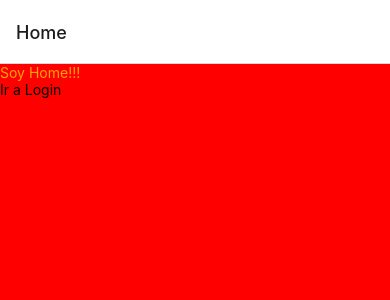
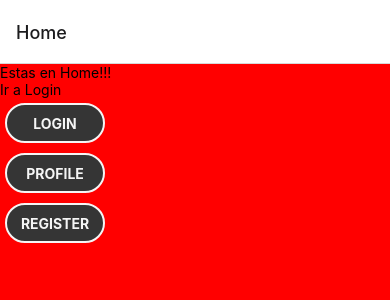
Before and after one commit to escuderoemanuel/ReactNativeLogin, a React Native app: screen /Home in a window 390 px wide. Shown: the top 300 px of the page. Built offline with nearby package versions, Linux system fonts and the light colour scheme.

Commit message:
Navigation OK

```diff
--- /dev/null
+++ b/components/Button.jsx
@@ -0,0 +1,33 @@
+import { TouchableOpacity, StyleSheet, Text, View } from 'react-native'
+import React from 'react'
+
+const Button = ({ text, onPress }) => {
+  return (
+    <TouchableOpacity style={styles.button} onPress={onPress}>
+      <Text style={styles.buttonText}>{text}</Text>
+    </TouchableOpacity>
+  )
+}
+
+export default Button
+
+const styles = StyleSheet.create({
+  button: {
+    width: 100,
+    height: 40,
+    alignItems: 'center',
+    justifyContent: 'center',
+    backgroundColor: '#353535',
+    borderRadius: 20,
+    borderColor: 'whitesmoke',
+    borderWidth: 2,
+    margin: 5,
+
+  },
+  buttonText: {
+    fontSize: 14,
+    fontWeight: 'bold',
+    color: 'whitesmoke',
+    textTransform: 'uppercase',
+  }
+})
--- a/navigation/Navigator.jsx
+++ b/navigation/Navigator.jsx
@@ -2,6 +2,9 @@ import { createNativeStackNavigator } from '@react-navigation/native-stack';
 import { NavigationContainer } from '@react-navigation/native';
 
 import Home from '../screens/Home';
+import Login from '../screens/Login';
+import Profile from '../screens/Profile';
+import Register from '../screens/Register';
 
 const Stack = createNativeStackNavigator();
 
@@ -9,7 +12,10 @@ const Navigator = () => {
   return (
     <NavigationContainer>
       <Stack.Navigator>
-        <Stack.Screen name="Home" component={Home} />
+        <Stack.Screen name="Home" component={Home} options={{ title: 'Home' }} />
+        <Stack.Screen name="Login" component={Login} options={{ title: 'Login' }} />
+        <Stack.Screen name="Profile" component={Profile} options={{ title: 'Profile' }} />
+        <Stack.Screen name="Register" component={Register} options={{ title: 'Register' }} />
       </Stack.Navigator>
     </NavigationContainer>
   );
--- a/screens/Home.jsx
+++ b/screens/Home.jsx
@@ -1,13 +1,19 @@
 import { StyleSheet, Text, View, Pressable } from 'react-native'
 import React from 'react'
+import Button from '../components/Button'
 
 const Home = ({ navigation }) => {
   return (
+
+
     <View style={styles.home}>
-      <Text style={styles.homeText}>Soy Home!!!</Text>
+      <Text style={styles.homeText}>Estas en Home!!!</Text>
       <Pressable onPress={() => navigation.navigate('Login')}>
         <Text>Ir a Login</Text>
       </Pressable>
+      <Button text='Login' onPress={() => navigation.navigate('Login')} />
+      <Button text='Profile' onPress={() => navigation.navigate('Profile')} />
+      <Button text='Register' onPress={() => navigation.navigate('Register')} />
     </View>
   )
 }
@@ -20,6 +26,5 @@ const styles = StyleSheet.create({
     flex: 1,
   },
   homeText: {
-    color: 'orange',
   }
 })
--- /dev/null
+++ b/screens/Login.jsx
@@ -0,0 +1,29 @@
+import { StyleSheet, Text, View } from 'react-native'
+import React from 'react'
+
+const Login = () => {
+  return (
+    <View style={styles.home}>
+      <Text style={styles.homeText}>Login</Text>
+
+    </View>
+  )
+}
+
+export default Login
+
+const styles = StyleSheet.create({
+  home: {
+    flex: 1,
+  },
+  homeText: {
+    color: 'orange',
+    fontSize: 30,
+    textAlign: 'center',
+    marginTop: 100,
+    fontWeight: 'bold',
+    textTransform: 'uppercase',
+    letterSpacing: 2,
+    textDecorationLine: 'underline',
+  }
+})
--- /dev/null
+++ b/screens/Profile.jsx
@@ -0,0 +1,14 @@
+import { StyleSheet, Text, View } from 'react-native'
+import React from 'react'
+
+const Profile = () => {
+  return (
+    <View>
+      <Text>Profile</Text>
+    </View>
+  )
+}
+
+export default Profile
+
+const styles = StyleSheet.create({})
--- /dev/null
+++ b/screens/Register.jsx
@@ -0,0 +1,14 @@
+import { StyleSheet, Text, View } from 'react-native'
+import React from 'react'
+
+const Register = () => {
+  return (
+    <View>
+      <Text>Register</Text>
+    </View>
+  )
+}
+
+export default Register
+
+const styles = StyleSheet.create({})
```
